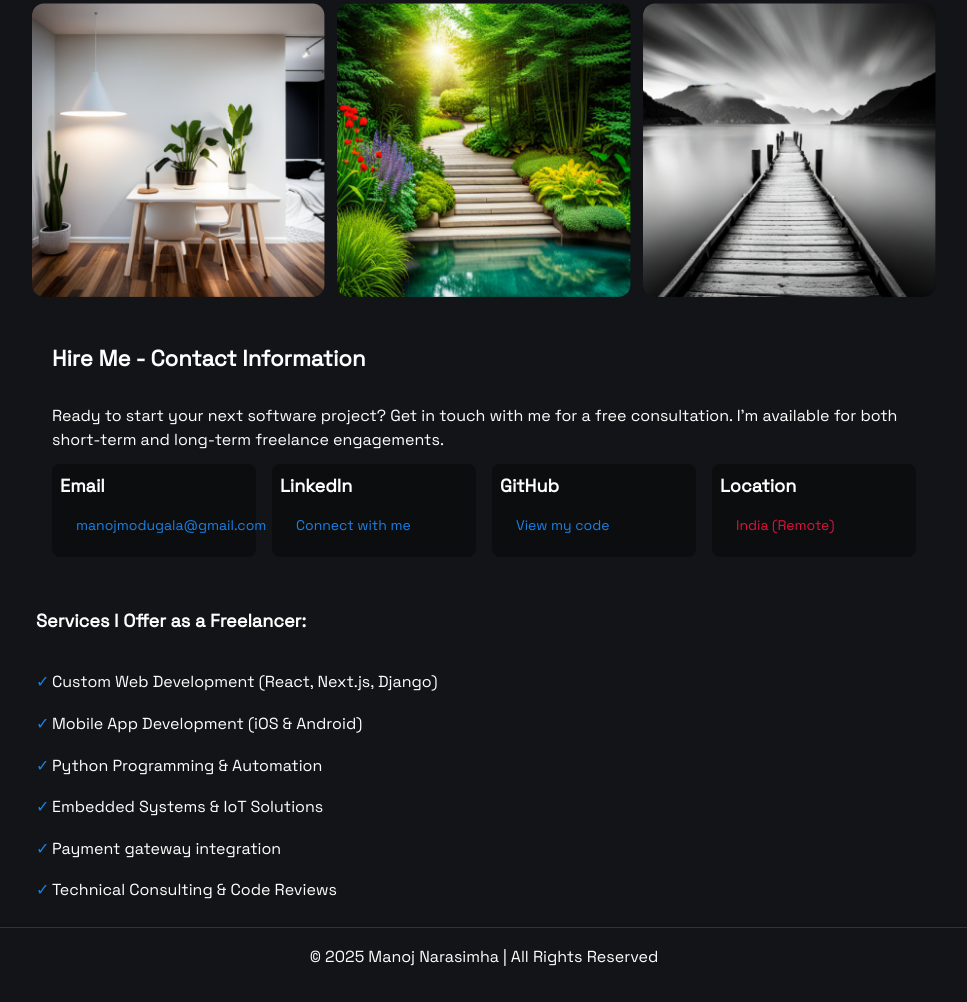
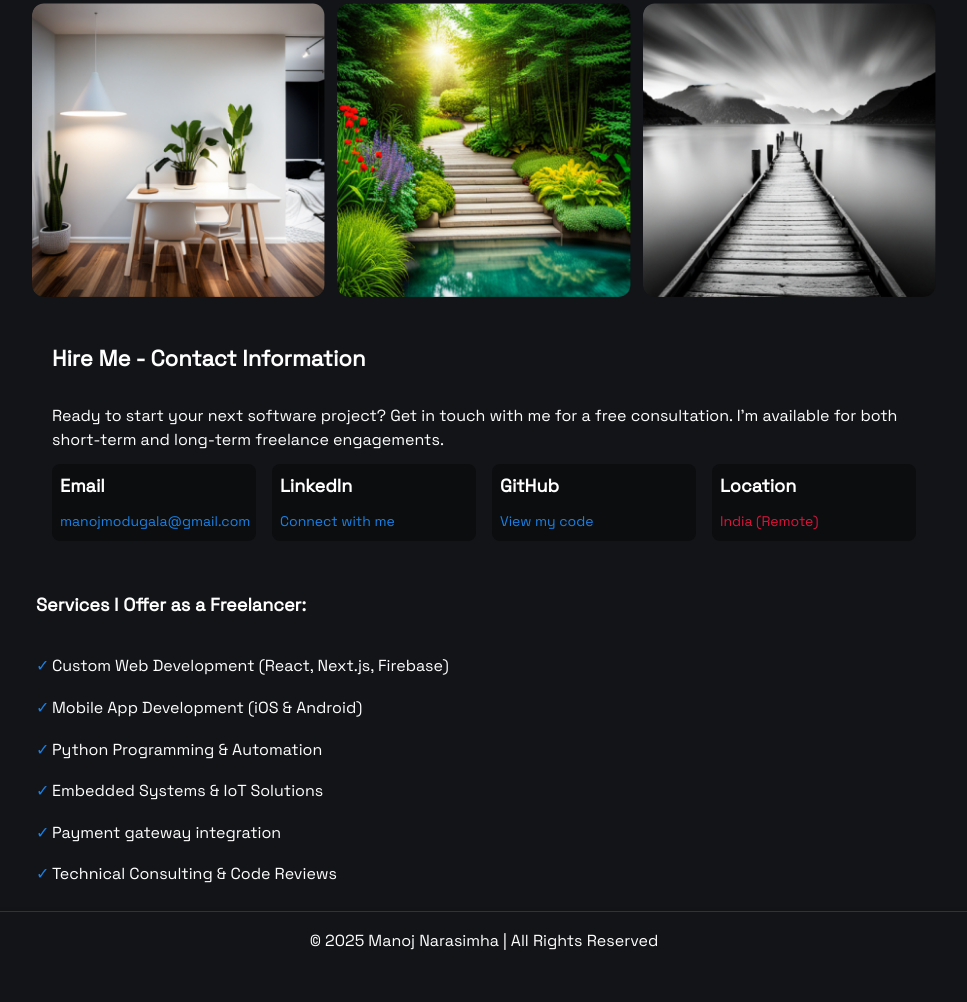
Before and after one commit to manoj-narasimha/Manoj_Blog, a plain HTML site: page index.html in a window 1280 px wide. Shown: the part 2303-3305 px from the top of the page, without its empty margins (156-1123 px from the left). Drawn offline with Linux system fonts and the light colour scheme.

Commit message:
fix padding issue

```diff
--- a/index.html
+++ b/index.html
@@ -489,7 +489,7 @@
         <div class="contact-cta">
           <h3>Services I Offer as a Freelancer:</h3>
           <ul>
-            <li>Custom Web Development (React, Next.js, Django)</li>
+            <li>Custom Web Development (React, Next.js, Firebase)</li>
             <li>Mobile App Development (iOS & Android)</li>
             <li>Python Programming & Automation</li>
             <li>Embedded Systems & IoT Solutions</li>
--- a/style.css
+++ b/style.css
@@ -248,13 +248,14 @@ a:focus {
   margin-bottom: 0.5rem;
   text-align: left;
   font-size: 18px;
-  color: #fefeff;
+  color: var(--clr-text);
 }
 
 .contact-item p {
   font-size: 14px;
   color: var(--clr-text-light);
   color: crimson;
+  padding: 0;
 }
 
 .contact-cta {
```
